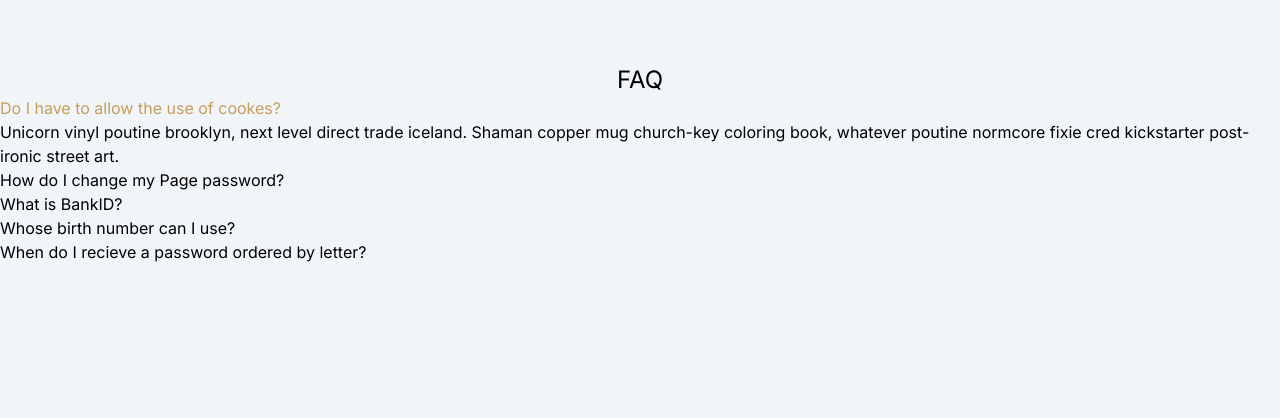
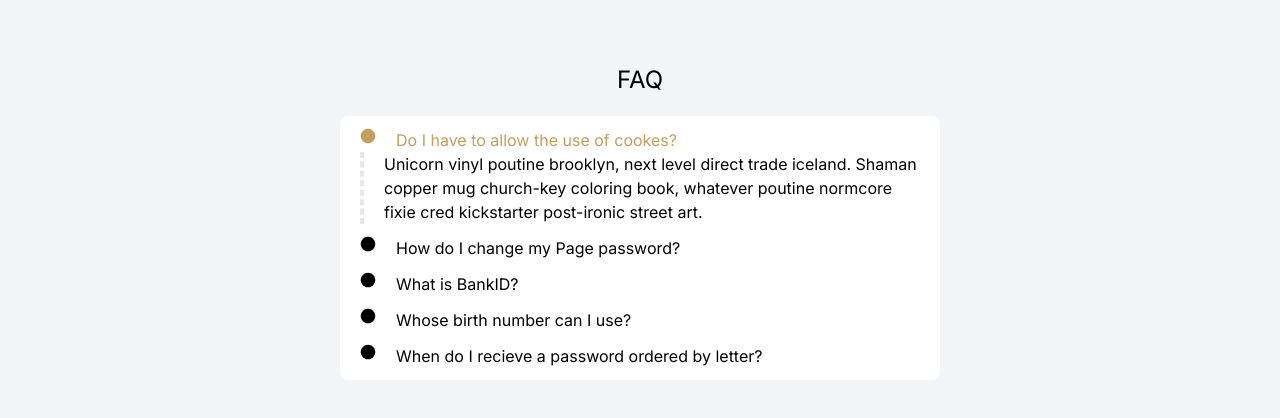
Before and after one commit to kawojue/Random-UIs, a Next.js app: page /accordion in a window 1280 px wide. Shown: the top 418 px of the page. Built offline with nearby package versions, Linux system fonts and the light colour scheme.

Commit message:
more on styles

```diff
--- a/app/accordion/page.tsx
+++ b/app/accordion/page.tsx
@@ -2,8 +2,9 @@
 /* eslint-disable react-hooks/rules-of-hooks */
 "use client"
 import './styles.css'
+import faqs from '@/data/source'
 import { useState, useEffect } from 'react'
-import faqs from '@/data/source'
+import { GiPlainCircle } from 'react-icons/gi'
 
 const page = () => {
     const [isActive, setIsActive] = useState<number>(1)
@@ -15,11 +16,11 @@ const page = () => {
     }, [])
 
     return (
-        <main className="mx-auto mt-14 md:mt-16">
+        <main className="w-full mt-14 md:mt-16">
             <h1 className="text-xl md:text-2xl text-center">
                 FAQ
             </h1>
-            <section>
+            <section className="flex flex-col gap-3 mx-auto rounded-lg mt-5 w-[95vw] max-w-[600px] bg-white px-5 py-3 justify-center">
                 {faqs.map((faq: IFAQ) => {
                     const active:boolean = isOpen && isActive === faq.id
 
@@ -28,12 +29,18 @@ const page = () => {
                             setIsActive(faq.id)
                             setIsOpen(true)
                         }}>
-                            <h3 className={`${active && 'text-clr-2'}`}>
-                                {faq.quest}
-                            </h3>
-                            <p className={`${!active && 'hidden'}`}>
-                                {faq.ans}
-                            </p>
+                            <div className={`${active && 'text-clr-2'} flex gap-5`}>
+                                <GiPlainCircle />
+                                <p>
+                                    {faq.quest}
+                                </p>
+                            </div>
+                            <div className={`${!active && 'hidden'} flex gap-5`}>
+                                <div className="border-[0.125rem] border-dashed"></div>
+                                <p>
+                                    {faq.ans}
+                                </p>
+                            </div>
                         </article>
                     )
                 })}
```
